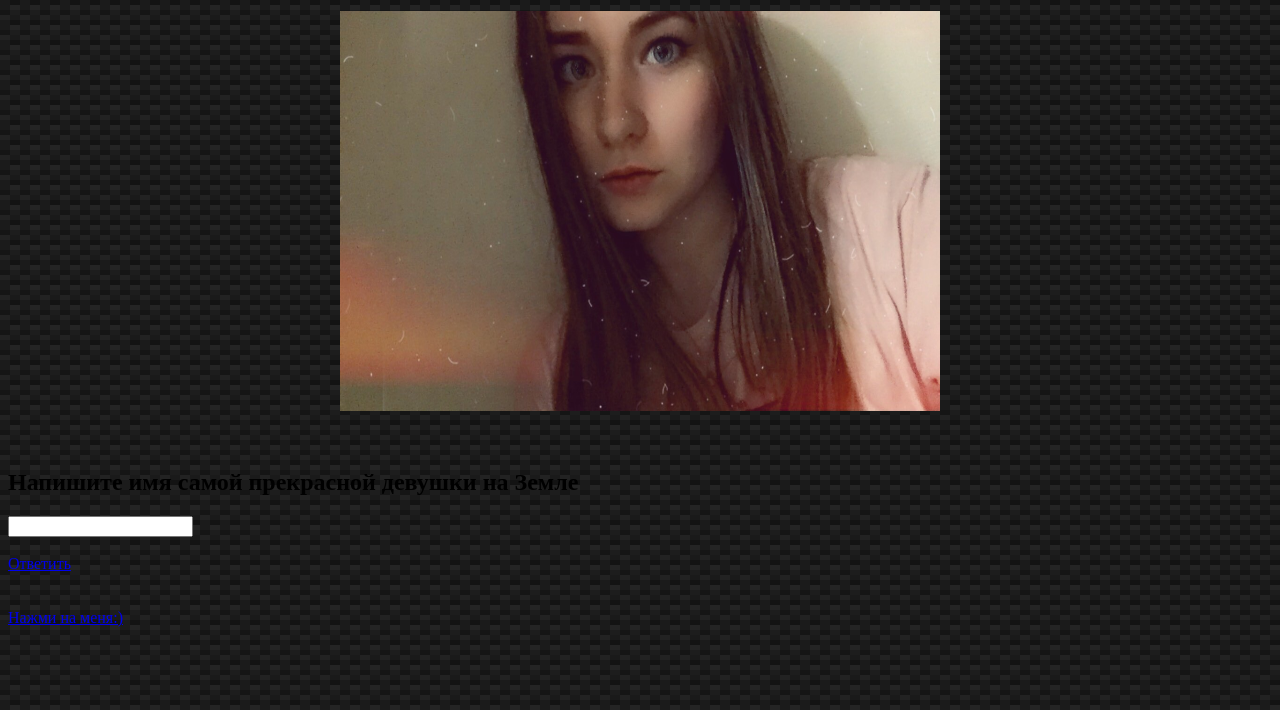
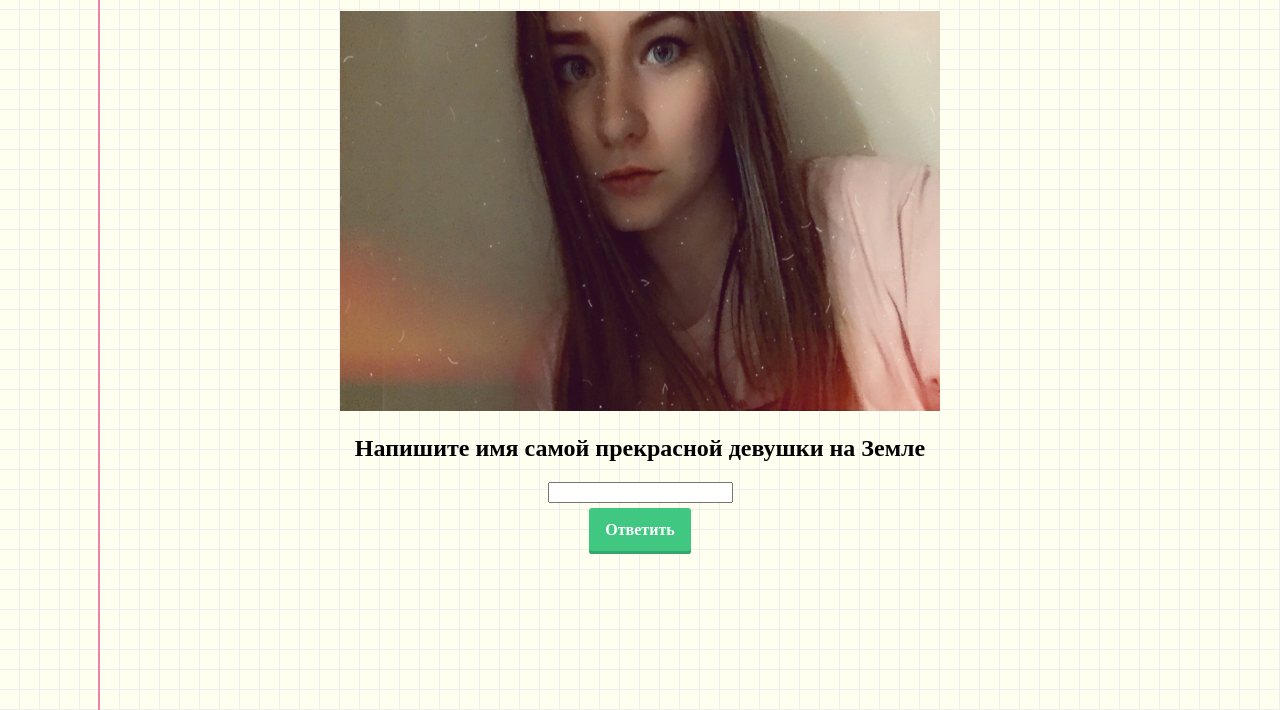
Before and after one commit to kirill07121/kirill07121.github.io, a plain HTML site: page index.html in a window 1280 px wide. Shown: the part 90-800 px from the top of the page. Drawn offline with nearby package versions, Linux system fonts and the light colour scheme.

Commit message:
full_new

```diff
--- a/index.html
+++ b/index.html
@@ -18,9 +18,8 @@
     <p class = "img">
       <img src="./img/iefIUNjqrZ0.jpg" alt="" width="600" height="400">
     </p>
-
-    <br>
-    <h2>Напишите имя самой прекрасной девушки на Земле</h2>
+    <div class = "check">
+      <h2>Напишите имя самой прекрасной девушки на Земле</h2>
       <input type= "text" id= "answer">
     <br>
     <br>
@@ -28,7 +27,9 @@
     <br>
     <br>
     <br>
-    <a href="index1.html" class="button">Нажми на меня:)</a>
+    </div>
+    <br>
+
 
   </body>
 </html>
--- a/style.css
+++ b/style.css
@@ -1,27 +1,34 @@
 
 body {
-    background: -webkit-linear-gradient(63deg, #151515 5px, transparent 5px) 0 5px,
-            -webkit-linear-gradient(243deg, #151515 5px, transparent 5px) 10px 0px,
-            -webkit-linear-gradient(63deg, #222 5px, transparent 5px) 0px 10px,
-            -webkit-linear-gradient(243deg, #222 5px, transparent 5px) 10px 5px,
-            -webkit-linear-gradient(0deg, #1b1b1b 10px, transparent 10px),
-            -webkit-linear-gradient(#1d1d1d 25%, #1a1a1a 25%, #1a1a1a 50%, transparent 50%, transparent 75%, #242424 75%, #242424);
-background: -moz-linear-gradient(63deg, #151515 5px, transparent 5px) 0 5px,
-            -moz-linear-gradient(243deg, #151515 5px, transparent 5px) 10px 0px,
-            -moz-linear-gradient(63deg, #222 5px, transparent 5px) 0px 10px,
-            -moz-linear-gradient(243deg, #222 5px, transparent 5px) 10px 5px,
-            -moz-linear-gradient(0deg, #1b1b1b 10px, transparent 10px),
-            -moz-linear-gradient(#1d1d1d 25%, #1a1a1a 25%, #1a1a1a 50%, transparent 50%, transparent 75%, #242424 75%, #242424);
-background: linear-gradient(27deg, #151515 5px, transparent 5px) 0 5px,
-            linear-gradient(207deg, #151515 5px, transparent 5px) 10px 0px,
-            linear-gradient(27deg, #222 5px, transparent 5px) 0px 10px,
-            linear-gradient(207deg, #222 5px, transparent 5px) 10px 5px,
-            linear-gradient(90deg, #1b1b1b 10px, transparent 10px),
-            linear-gradient(#1d1d1d 25%, #1a1a1a 25%, #1a1a1a 50%, transparent 50%, transparent 75%, #242424 75%, #242424);
-background-size: 20px 20px;
-background-color: #131313;
+    background-color: #FFFFEF;
+background-image:
+linear-gradient(90deg, transparent 98px, #ED82AD 98px, #ED82AD 100px, transparent 100px),
+linear-gradient(#eee 1px, transparent 0px),
+linear-gradient(90deg, #eee 1px, transparent 0px);
+background-size:100% 100%, 20px 20px, 20px 20px;
+background-position: 0 0, -1px -1px, -1px 1px;
 }
 
 p {
     text-align: center
 }
+
+.check {
+    text-align: center
+}
+
+a.button {
+    font-weight: 700;
+    color: white;
+    text-decoration: none;
+    padding: .8em 1em calc(.8em + 3px);
+    border-radius: 3px;
+    background: rgb(64,199,129);
+    box-shadow: 0 -3px rgb(53,167,110) inset;
+    transition: 0.2s;
+  }
+  a.button:hover { background: rgb(53, 167, 110); }
+  a.button:active {
+    background: rgb(33,147,90);
+    box-shadow: 0 3px rgb(33,147,90) inset;
+  }
```
Also changed, not shown: index1.html (deleted, +0 -25 lines).
